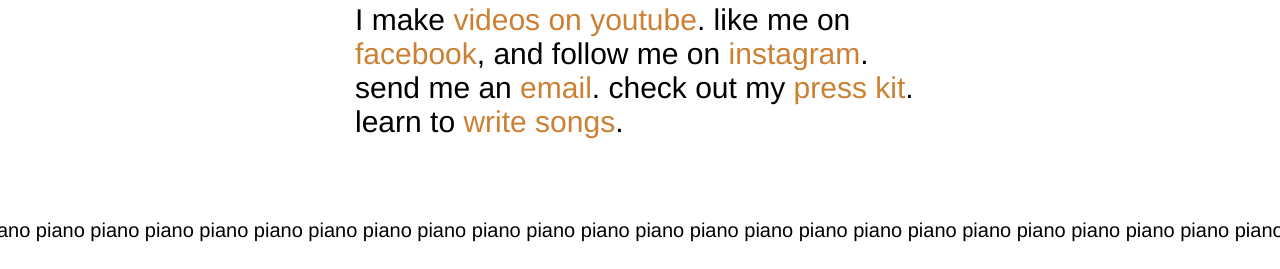
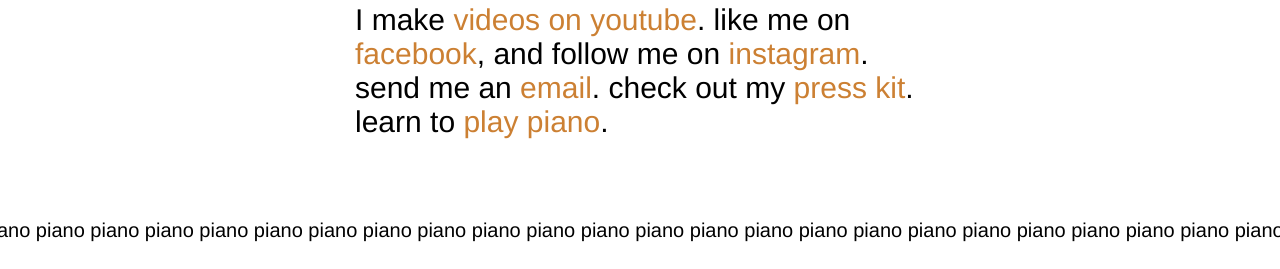
Before and after one commit to pletter/petterrylen.com, a Jekyll site: the page built from index.markdown, in a window 1280 px wide and 900 px high, scrolled down 3464 px. Shown: the part 628-897 px from the top of the window. Built offline with Jekyll 4.4.1, drawn with Linux system fonts in a browser that asks for light colours.

Commit message:
learn to play piano

```diff
--- a/index.markdown
+++ b/index.markdown
@@ -108,7 +108,7 @@
 		I make <a href="https://www.youtube.com/channel/UCGhztSsxhbE-m3TAD86iYmA?">videos on youtube</a>.
 		like me on <a href="http://facebook.com/pianopetter">facebook</a>,
 		and follow me on <a href="http://instagram.com/petterrylen">instagram</a>.
-		send me an <a href="mailto:hello@pianopetter.com">email</a>. check&nbsp;out my <a href="https://www.dropbox.com/sh/7mssozg4br3xf3r/AABbmr2ObMYXj9moysFzJo26a?dl=0">press&nbsp;kit</a>. learn to <a href="/songwriting">write&nbsp;songs</a>.
+		send me an <a href="mailto:hello@pianopetter.com">email</a>. check&nbsp;out my <a href="https://www.dropbox.com/sh/7mssozg4br3xf3r/AABbmr2ObMYXj9moysFzJo26a?dl=0">press&nbsp;kit</a>. learn to <a href="/piano">play&nbsp;piano</a>.
 	</p>
 </div>
 </html>
```
